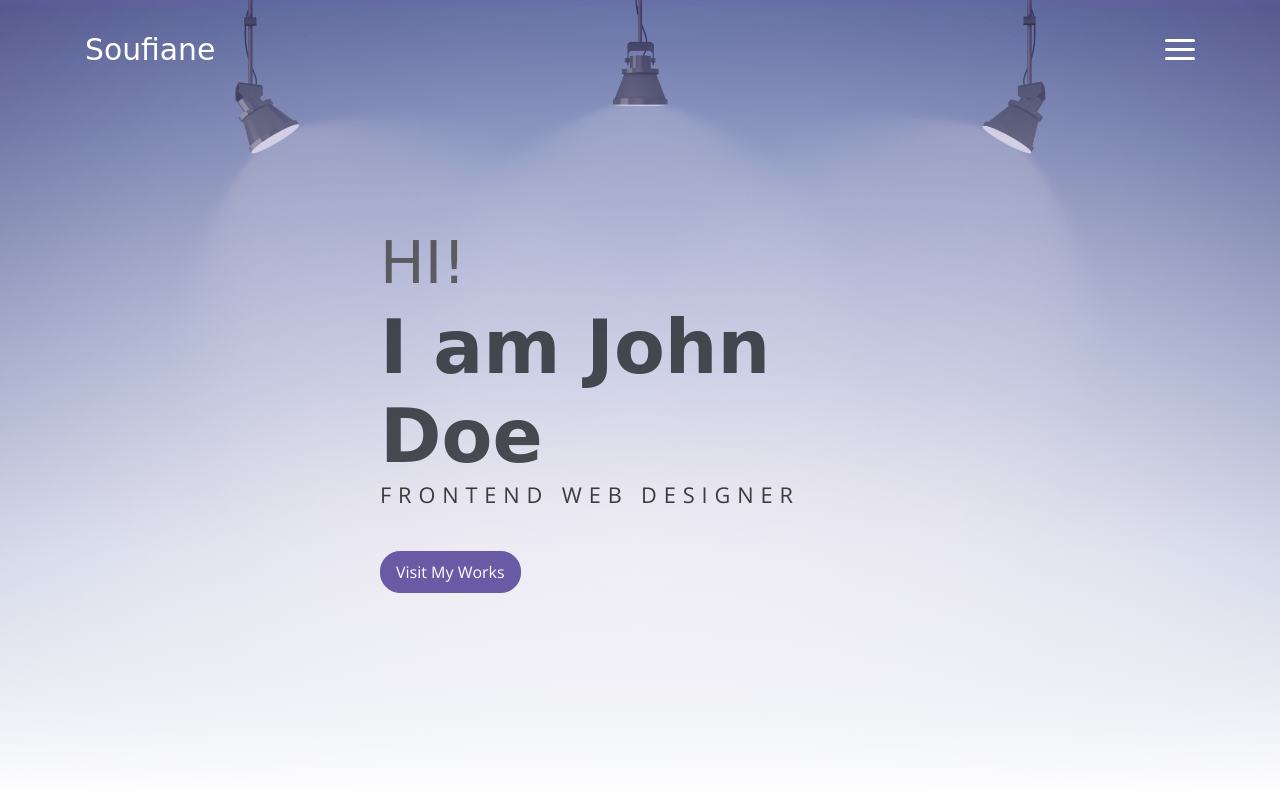
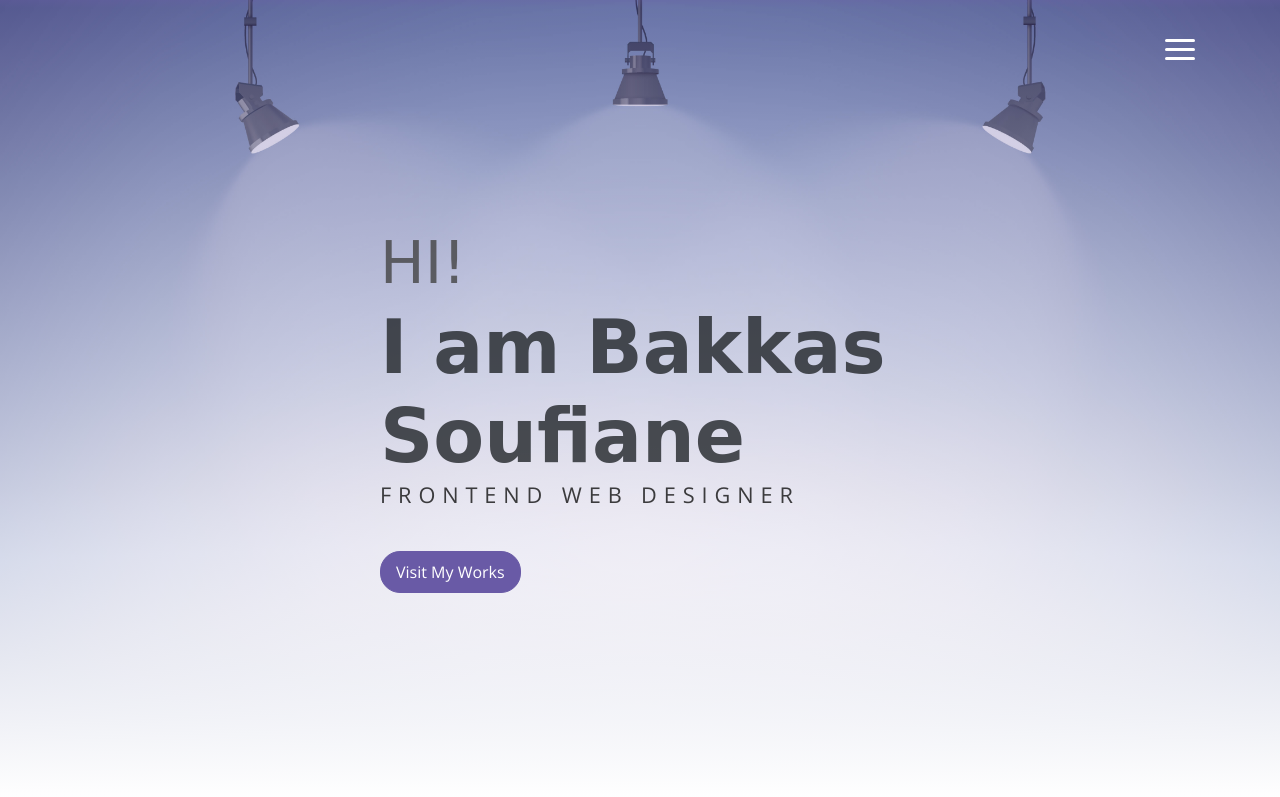
Before and after one commit to bakkassoufian/portfolio, a plain HTML site: page index.html in a window 1280 px wide. Shown: the top 797 px of the page. Drawn offline with nearby package versions, Linux system fonts and the light colour scheme; a web font is replaced by a local one.

Commit message:
Update index.html

```diff
--- a/index.html
+++ b/index.html
@@ -16,7 +16,6 @@
     <!-- Page Navbar -->
     <nav class="custom-navbar" data-spy="affix" data-offset-top="20">
         <div class="container">
-            <a class="logo" href="#">Soufiane</a>
             <ul class="nav">
                 <li class="item">
                     <a class="link" href="#home">Home</a>
@@ -54,7 +53,7 @@
         <div class="header-content container">
             <h1 class="header-title">
                 <span class="up">HI!</span>
-                <span class="down">I am John Doe</span>
+                <span class="down">I am Bakkas Soufiane</span>
             </h1>
             <p class="header-subtitle">FRONTEND WEB DESIGNER</p>
 
```
